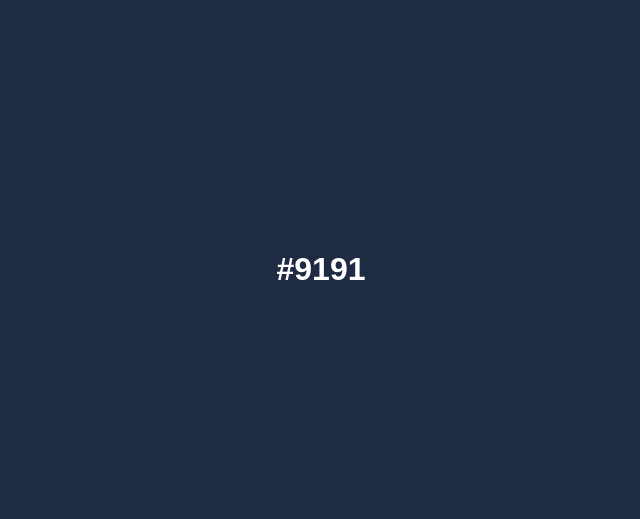
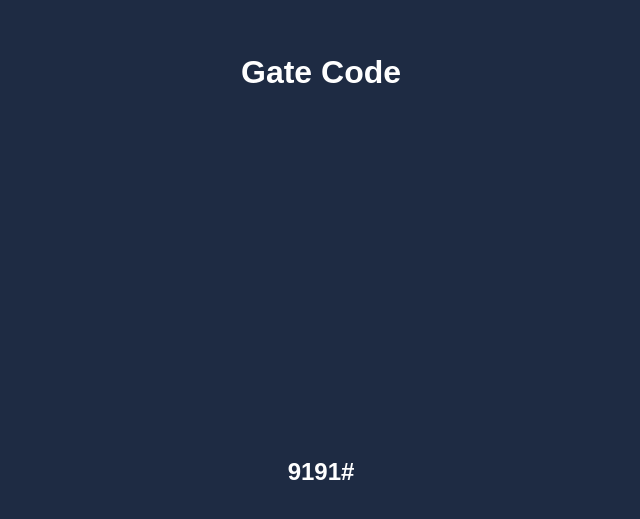
Before and after one commit to retzloff/deep-creek-disco, a SvelteKit app: page /shhhh in a window 1280 px wide. Shown: the part 131-650 px from the top of the page, without its empty margins (319-959 px from the left). Built offline with nearby package versions, Linux system fonts and the light colour scheme.

Commit message:
updated gate code

```diff
--- a/src/routes/shhhh/+page.svelte
+++ b/src/routes/shhhh/+page.svelte
@@ -1,5 +1,6 @@
 <div
 	style="position: absolute; inset: 0; background: #1e2b43; color: #fff; display: grid; place-items: center; font-family:Arial, Helvetica, sans-serif;"
 >
-	<h1>#9191</h1>
+	<h1>Gate Code</h1>
+	<h2>9191#</h2>
 </div>
```
